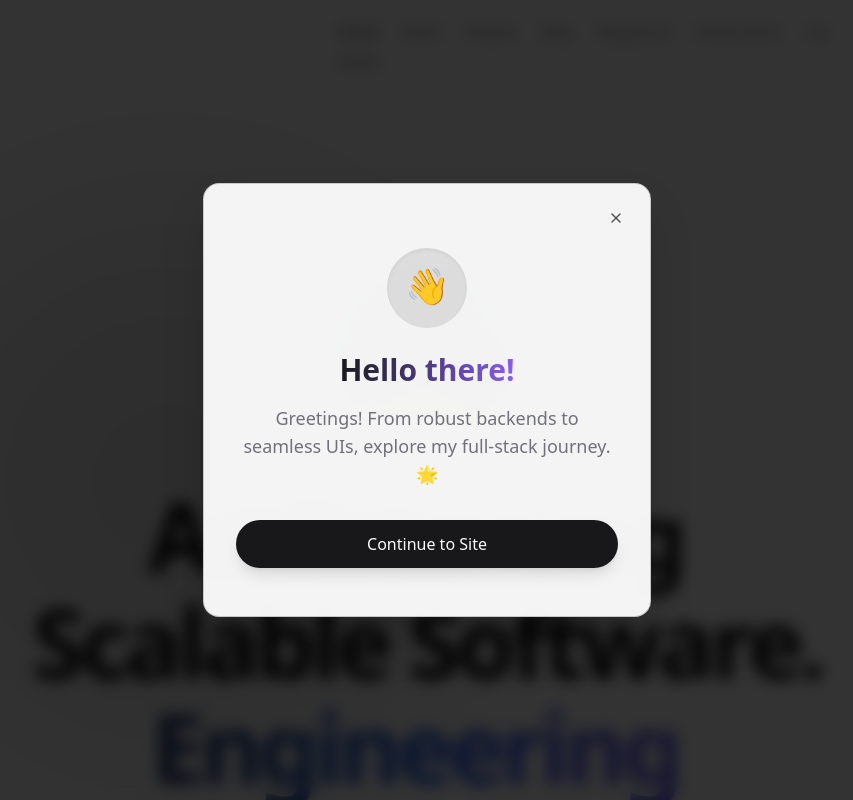
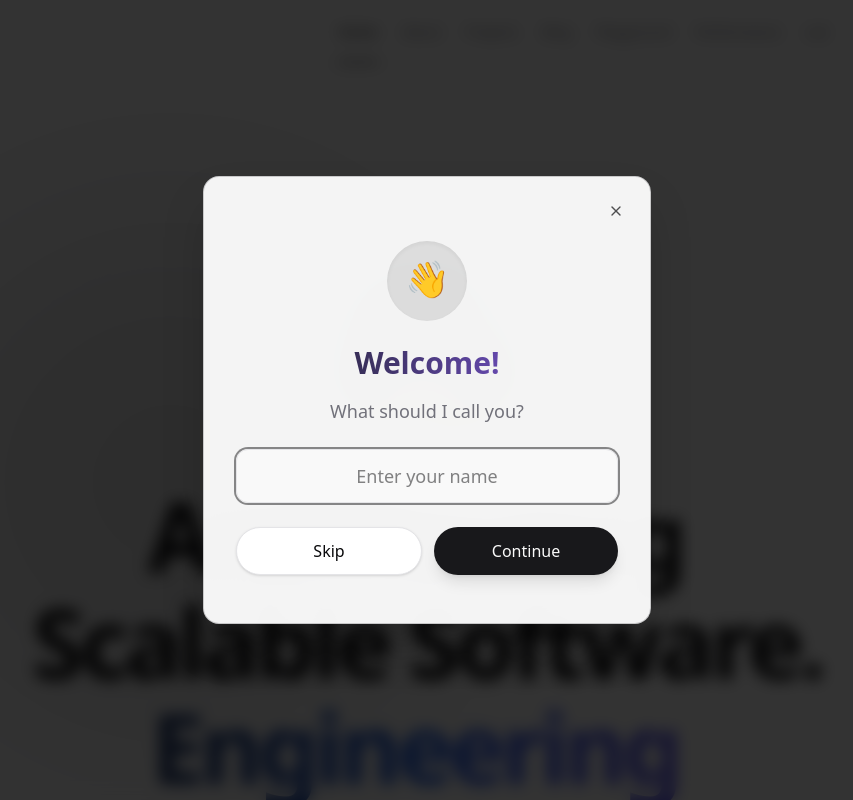
Before and after one commit to djayourikelvinatsu-hub/my_portfolio, a Next.js app: page / in a window 1280 px wide. Shown: the top 800 px of the page, without its empty margins (213-1066 px from the left). Built offline with nearby package versions, Linux system fonts and the light colour scheme.

Commit message:
feat: personalized welcome message with visitor name

```diff
--- a/src/app/page.tsx
+++ b/src/app/page.tsx
@@ -9,16 +9,6 @@ import { FaWhatsapp } from "react-icons/fa"
 
 import { Button } from "@/components/ui/button"
 import { Modal } from "@/components/ui/modal"
-
-const welcomeMessages = [
-  "Welcome! I'm Kelvin, a software engineer with a passion for scalable architecture. 🚀",
-  "Hello! Ready to explore some robust backend solutions and full-stack projects? 💻",
-  "Glad you're here! Let's dive into high-performance web development. ⚡",
-  "Welcome to my portfolio! I specialize in architecting reliable & engaging software. ✨",
-  "Hey there! Check out my work in database architecture and API design below. 🛠️",
-  "Greetings! From robust backends to seamless UIs, explore my full-stack journey. 🌟",
-  "Welcome! I build scalable software and craft premium user experiences. 🔥"
-]
 
 const containerVariants: Variants = {
   hidden: { opacity: 0 },
@@ -45,11 +35,21 @@ export default function Home() {
   const [mounted, setMounted] = useState(false)
   const [welcomeMessage, setWelcomeMessage] = useState("")
   const [isModalOpen, setIsModalOpen] = useState(false)
+  const [visitorName, setVisitorName] = useState("")
+  const [step, setStep] = useState<"askName" | "welcome">("welcome")
+  const [inputName, setInputName] = useState("")
 
   useEffect(() => {
     setMounted(true)
-    const randomIndex = Math.floor(Math.random() * welcomeMessages.length)
-    setWelcomeMessage(welcomeMessages[randomIndex])
+
+    // Check local storage for name
+    const storedName = localStorage.getItem("visitorName")
+    if (storedName) {
+      setVisitorName(storedName)
+      setStep("welcome")
+    } else {
+      setStep("askName")
+    }
 
     // Add a slight delay before showing the modal for a better UX
     const timer = setTimeout(() => {
@@ -58,6 +58,36 @@ export default function Home() {
 
     return () => clearTimeout(timer)
   }, [])
+
+  useEffect(() => {
+    if (step === "welcome") {
+      const nameGreeting = visitorName ? ` ${visitorName}` : ""
+      const messages = [
+        `Welcome${nameGreeting}! I'm Kelvin, a software engineer with a passion for scalable architecture. 🚀`,
+        `Hello${nameGreeting}! Ready to explore some robust backend solutions and full-stack projects? 💻`,
+        `Glad you're here${nameGreeting}! Let's dive into high-performance web development. ⚡`,
+        `Welcome to my portfolio${nameGreeting}! I specialize in architecting reliable & engaging software. ✨`,
+        `Hey there${nameGreeting}! Check out my work in database architecture and API design below. 🛠️`,
+        `Greetings${nameGreeting}! From robust backends to seamless UIs, explore my full-stack journey. 🌟`,
+        `Welcome${nameGreeting}! I build scalable software and craft premium user experiences. 🔥`
+      ]
+
+      const randomIndex = Math.floor(Math.random() * messages.length)
+      setWelcomeMessage(messages[randomIndex])
+    }
+  }, [step, visitorName])
+
+  const handleNameSubmit = (e: React.FormEvent) => {
+    e.preventDefault()
+    if (inputName.trim()) {
+      const name = inputName.trim()
+      localStorage.setItem("visitorName", name)
+      setVisitorName(name)
+      setStep("welcome")
+    } else {
+      setStep("welcome")
+    }
+  }
 
   return (
     <div className="relative flex flex-col items-center flex-1 w-full overflow-hidden">
@@ -224,13 +254,73 @@ export default function Home() {
             <span className="text-4xl leading-none block transform translate-y-[-2px]">👋</span>
           </motion.div>
 
+          {step === "askName" ? (
+            <form onSubmit={handleNameSubmit} className="w-full">
               <motion.h2
                 initial={{ y: 10, opacity: 0 }}
                 animate={{ y: 0, opacity: 1 }}
                 transition={{ delay: 0.2 }}
                 className="text-2xl sm:text-3xl font-bold mb-4 bg-clip-text text-transparent bg-gradient-to-r from-primary to-chart-4"
               >
-            Hello there!
+                Welcome!
+              </motion.h2>
+
+              <motion.p
+                initial={{ y: 10, opacity: 0 }}
+                animate={{ y: 0, opacity: 1 }}
+                transition={{ delay: 0.3 }}
+                className="text-lg text-muted-foreground mb-6"
+              >
+                What should I call you?
+              </motion.p>
+
+              <motion.div
+                initial={{ y: 10, opacity: 0 }}
+                animate={{ y: 0, opacity: 1 }}
+                transition={{ delay: 0.4 }}
+                className="w-full mb-6"
+              >
+                <input
+                  type="text"
+                  value={inputName}
+                  onChange={(e) => setInputName(e.target.value)}
+                  placeholder="Enter your name"
+                  className="w-full p-3 rounded-xl border border-border bg-background/50 focus:outline-none focus:ring-2 focus:ring-primary/50 text-center text-lg text-foreground"
+                  autoFocus
+                />
+              </motion.div>
+
+              <motion.div
+                initial={{ y: 10, opacity: 0 }}
+                animate={{ y: 0, opacity: 1 }}
+                transition={{ delay: 0.5 }}
+                className="w-full flex gap-3"
+              >
+                <Button
+                  type="button"
+                  variant="outline"
+                  className="flex-1 rounded-full h-12 text-md transition-all hover:bg-muted"
+                  onClick={() => setStep("welcome")}
+                >
+                  Skip
+                </Button>
+                <Button
+                  type="submit"
+                  className="flex-1 rounded-full h-12 text-md shadow-lg hover:shadow-primary/20 transition-all hover:scale-[1.02]"
+                >
+                  Continue
+                </Button>
+              </motion.div>
+            </form>
+          ) : (
+            <>
+              <motion.h2
+                initial={{ y: 10, opacity: 0 }}
+                animate={{ y: 0, opacity: 1 }}
+                transition={{ delay: 0.2 }}
+                className="text-2xl sm:text-3xl font-bold mb-4 bg-clip-text text-transparent bg-gradient-to-r from-primary to-chart-4"
+              >
+                {visitorName ? `Hello, ${visitorName}!` : 'Hello there!'}
               </motion.h2>
 
               <motion.p
@@ -255,6 +345,8 @@ export default function Home() {
                   Continue to Site
                 </Button>
               </motion.div>
+            </>
+          )}
         </div>
       </Modal>
     </div>
```
Lines whose indentation alone changed are shown as unchanged.
